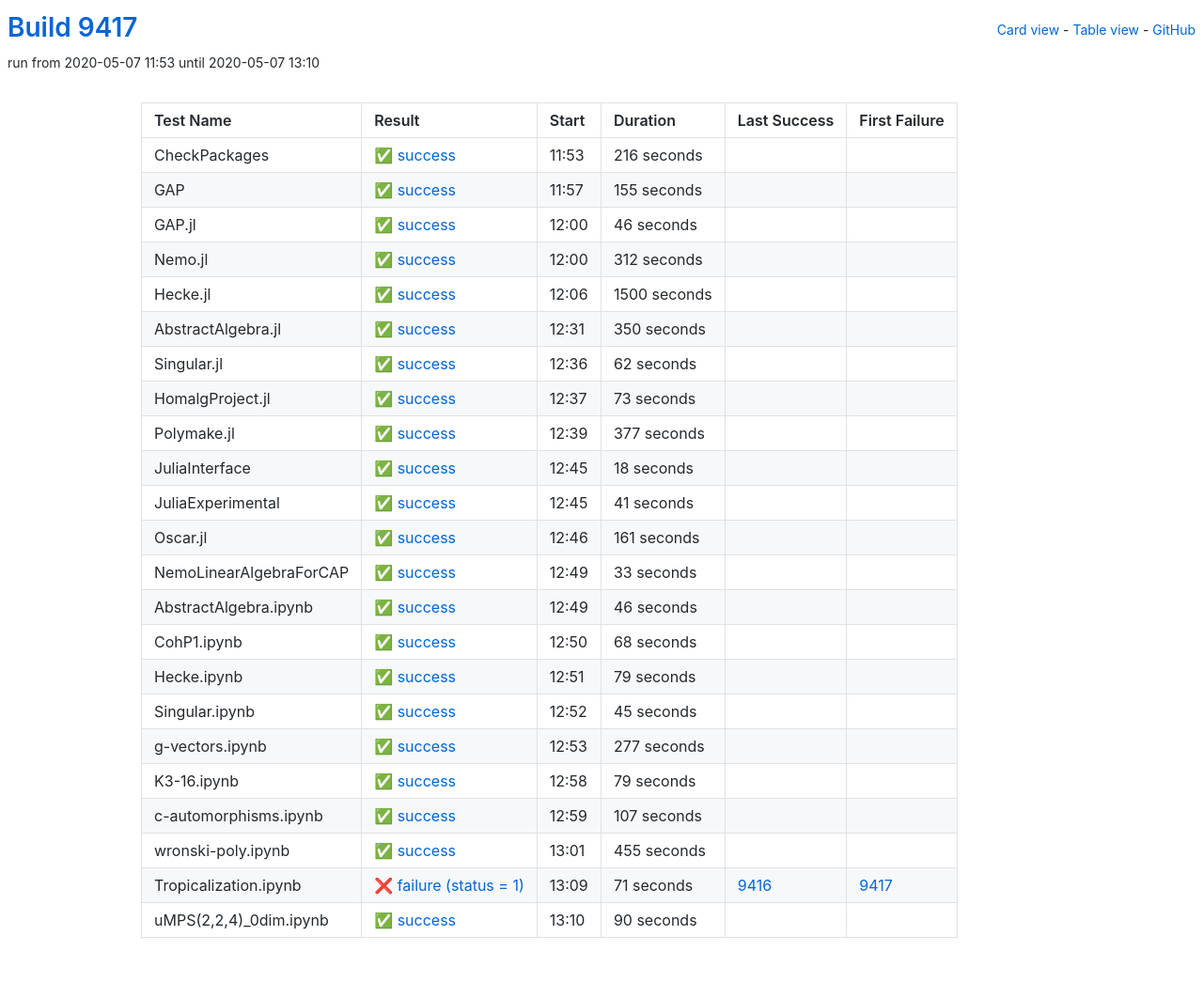
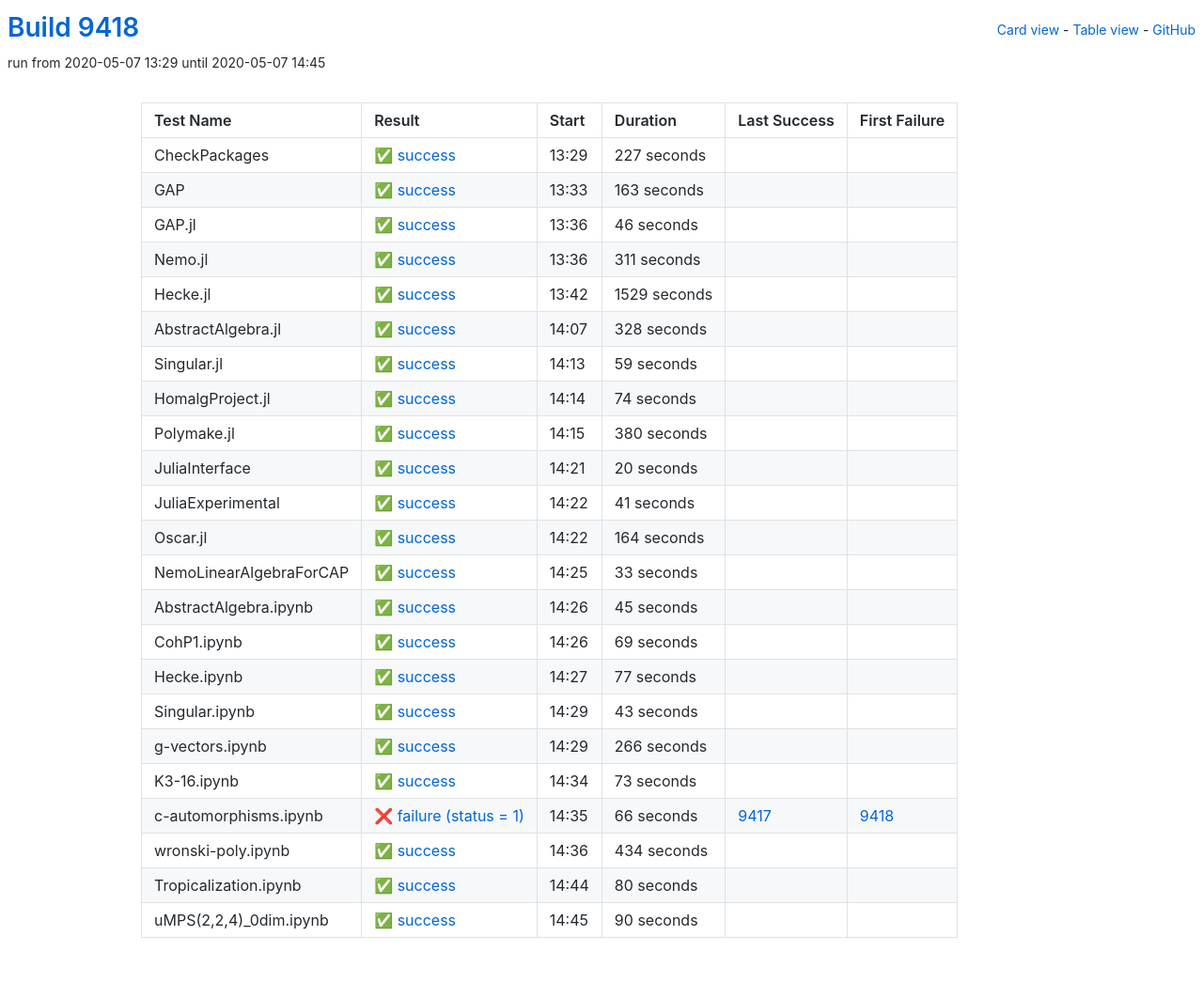
Before and after one commit to oscar-system/oscar-ci-status, a Jekyll site: the page built from table.html, in a window 1280 px wide. Shown: the whole page at 94% size. Built offline with Jekyll 4.4.1, drawn with Linux system fonts in a browser that asks for light colours.

Commit message:
Build 9418

```diff
--- a/_data/ci.yml
+++ b/_data/ci.yml
@@ -1,29 +1,29 @@
-build: 9417
-build_url: https://oscarci.mathematik.uni-kl.de/job/oscar/9417/
+build: 9418
+build_url: https://oscarci.mathematik.uni-kl.de/job/oscar/9418/
 job: oscar
 tests:
-- duration: 216
+- duration: 227
   exitcode: 0
   first_failure: false
   first_failure_url: null
   id: checkpackages
   last_success: false
   last_success_url: null
-  log: https://oscarci.mathematik.uni-kl.de/job/oscar/9417/artifact/logs/build-9417/CheckPackages.log
+  log: https://oscarci.mathematik.uni-kl.de/job/oscar/9418/artifact/logs/build-9418/CheckPackages.log
   name: CheckPackages
-  start: 2020-05-07 11:53
+  start: 2020-05-07 13:29
   status: success
   success: true
-- duration: 155
+- duration: 163
   exitcode: 0
   first_failure: false
   first_failure_url: null
   id: gap
   last_success: false
   last_success_url: null
-  log: https://oscarci.mathematik.uni-kl.de/job/oscar/9417/artifact/logs/build-9417/GAP.log
+  log: https://oscarci.mathematik.uni-kl.de/job/oscar/9418/artifact/logs/build-9418/GAP.log
   name: GAP
-  start: 2020-05-07 11:57
+  start: 2020-05-07 13:33
   status: success
   success: true
 - duration: 46
@@ -33,93 +33,93 @@ tests:
   id: gap-jl
   last_success: false
   last_success_url: null
-  log: https://oscarci.mathematik.uni-kl.de/job/oscar/9417/artifact/logs/build-9417/GAP.jl.log
+  log: https://oscarci.mathematik.uni-kl.de/job/oscar/9418/artifact/logs/build-9418/GAP.jl.log
   name: GAP.jl
-  start: 2020-05-07 12:00
+  start: 2020-05-07 13:36
   status: success
   success: true
-- duration: 312
+- duration: 311
   exitcode: 0
   first_failure: false
   first_failure_url: null
   id: nemo-jl
   last_success: false
   last_success_url: null
-  log: https://oscarci.mathematik.uni-kl.de/job/oscar/9417/artifact/logs/build-9417/Nemo.jl.log
+  log: https://oscarci.mathematik.uni-kl.de/job/oscar/9418/artifact/logs/build-9418/Nemo.jl.log
   name: Nemo.jl
-  start: 2020-05-07 12:00
+  start: 2020-05-07 13:36
   status: success
   success: true
-- duration: 1500
+- duration: 1529
   exitcode: 0
   first_failure: false
   first_failure_url: null
   id: hecke-jl
   last_success: false
   last_success_url: null
-  log: https://oscarci.mathematik.uni-kl.de/job/oscar/9417/artifact/logs/build-9417/Hecke.jl.log
+  log: https://oscarci.mathematik.uni-kl.de/job/oscar/9418/artifact/logs/build-9418/Hecke.jl.log
   name: Hecke.jl
-  start: 2020-05-07 12:06
+  start: 2020-05-07 13:42
   status: success
   success: true
-- duration: 350
+- duration: 328
   exitcode: 0
   first_failure: false
   first_failure_url: null
   id: abstractalgebra-jl
   last_success: false
   last_success_url: null
-  log: https://oscarci.mathematik.uni-kl.de/job/oscar/9417/artifact/logs/build-9417/AbstractAlgebra.jl.log
+  log: https://oscarci.mathematik.uni-kl.de/job/oscar/9418/artifact/logs/build-9418/AbstractAlgebra.jl.log
   name: AbstractAlgebra.jl
-  start: 2020-05-07 12:31
+  start: 2020-05-07 14:07
   status: success
   success: true
-- duration: 62
+- duration: 59
   exitcode: 0
   first_failure: false
   first_failure_url: null
   id: singular-jl
   last_success: false
   last_success_url: null
-  log: https://oscarci.mathematik.uni-kl.de/job/oscar/9417/artifact/logs/build-9417/Singular.jl.log
+  log: https://oscarci.mathematik.uni-kl.de/job/oscar/9418/artifact/logs/build-9418/Singular.jl.log
   name: Singular.jl
-  start: 2020-05-07 12:36
+  start: 2020-05-07 14:13
   status: success
   success: true
-- duration: 73
+- duration: 74
   exitcode: 0
   first_failure: false
   first_failure_url: null
   id: homalgproject-jl
   last_success: false
   last_success_url: null
-  log: https://oscarci.mathematik.uni-kl.de/job/oscar/9417/artifact/logs/build-9417/HomalgProject.jl.log
+  log: https://oscarci.mathematik.uni-kl.de/job/oscar/9418/artifact/logs/build-9418/HomalgProject.jl.log
   name: HomalgProject.jl
-  start: 2020-05-07 12:37
+  start: 2020-05-07 14:14
   status: success
   success: true
-- duration: 377
+- duration: 380
   exitcode: 0
   first_failure: false
   first_failure_url: null
   id: polymake-jl
   last_success: false
   last_success_url: null
-  log: https://oscarci.mathematik.uni-kl.de/job/oscar/9417/artifact/logs/build-9417/Polymake.jl.log
+  log: https://oscarci.mathematik.uni-kl.de/job/oscar/9418/artifact/logs/build-9418/Polymake.jl.log
   name: Polymake.jl
-  start: 2020-05-07 12:39
+  start: 2020-05-07 14:15
   status: success
   success: true
-- duration: 18
+- duration: 20
   exitcode: 0
   first_failure: false
   first_failure_url: null
   id: juliainterface
   last_success: false
   last_success_url: null
-  log: https://oscarci.mathematik.uni-kl.de/job/oscar/9417/artifact/logs/build-9417/JuliaInterface.log
+  log: https://oscarci.mathematik.uni-kl.de/job/oscar/9418/artifact/logs/build-9418/JuliaInterface.log
   name: JuliaInterface
-  start: 2020-05-07 12:45
+  start: 2020-05-07 14:21
   status: success
   success: true
 - duration: 41
@@ -129,21 +129,21 @@ tests:
   id: juliaexperimental
   last_success: false
   last_success_url: null
-  log: https://oscarci.mathematik.uni-kl.de/job/oscar/9417/artifact/logs/build-9417/JuliaExperimental.log
+  log: https://oscarci.mathematik.uni-kl.de/job/oscar/9418/artifact/logs/build-9418/JuliaExperimental.log
   name: JuliaExperimental
-  start: 2020-05-07 12:45
+  start: 2020-05-07 14:22
   status: success
   success: true
-- duration: 161
+- duration: 164
   exitcode: 0
   first_failure: false
   first_failure_url: null
   id: oscar-jl
   last_success: false
   last_success_url: null
-  log: https://oscarci.mathematik.uni-kl.de/job/oscar/9417/artifact/logs/build-9417/Oscar.jl.log
+  log: https://oscarci.mathematik.uni-kl.de/job/oscar/9418/artifact/logs/build-9418/Oscar.jl.log
   name: Oscar.jl
-  start: 2020-05-07 12:46
+  start: 2020-05-07 14:22
   status: success
   success: true
 - duration: 33
@@ -153,119 +153,119 @@ tests:
   id: nemolinearalgebraforcap
   last_success: false
   last_success_url: null
-  log: https://oscarci.mathematik.uni-kl.de/job/oscar/9417/artifact/logs/build-9417/NemoLinearAlgebraForCAP.log
+  log: https://oscarci.mathematik.uni-kl.de/job/oscar/9418/artifact/logs/build-9418/NemoLinearAlgebraForCAP.log
   name: NemoLinearAlgebraForCAP
-  start: 2020-05-07 12:49
+  start: 2020-05-07 14:25
   status: success
   success: true
-- duration: 46
+- duration: 45
   exitcode: 0
   first_failure: false
   first_failure_url: null
   id: abstractalgebra-ipynb
   last_success: false
   last_success_url: null
-  log: https://oscarci.mathematik.uni-kl.de/job/oscar/9417/artifact/logs/build-9417/AbstractAlgebra.ipynb.log
+  log: https://oscarci.mathematik.uni-kl.de/job/oscar/9418/artifact/logs/build-9418/AbstractAlgebra.ipynb.log
   name: AbstractAlgebra.ipynb
-  start: 2020-05-07 12:49
+  start: 2020-05-07 14:26
   status: success
   success: true
-- duration: 68
+- duration: 69
   exitcode: 0
   first_failure: false
   first_failure_url: null
   id: cohp1-ipynb
   last_success: false
   last_success_url: null
-  log: https://oscarci.mathematik.uni-kl.de/job/oscar/9417/artifact/logs/build-9417/CohP1.ipynb.log
+  log: https://oscarci.mathematik.uni-kl.de/job/oscar/9418/artifact/logs/build-9418/CohP1.ipynb.log
   name: CohP1.ipynb
-  start: 2020-05-07 12:50
+  start: 2020-05-07 14:26
   status: success
   success: true
-- duration: 79
+- duration: 77
   exitcode: 0
   first_failure: false
   first_failure_url: null
   id: hecke-ipynb
   last_success: false
   last_success_url: null
-  log: https://oscarci.mathematik.uni-kl.de/job/oscar/9417/artifact/logs/build-9417/Hecke.ipynb.log
+  log: https://oscarci.mathematik.uni-kl.de/job/oscar/9418/artifact/logs/build-9418/Hecke.ipynb.log
   name: Hecke.ipynb
-  start: 2020-05-07 12:51
+  start: 2020-05-07 14:27
   status: success
   success: true
-- duration: 45
+- duration: 43
   exitcode: 0
   first_failure: false
   first_failure_url: null
   id: singular-ipynb
   last_success: false
   last_success_url: null
-  log: https://oscarci.mathematik.uni-kl.de/job/oscar/9417/artifact/logs/build-9417/Singular.ipynb.log
+  log: https://oscarci.mathematik.uni-kl.de/job/oscar/9418/artifact/logs/build-9418/Singular.ipynb.log
   name: Singular.ipynb
-  start: 2020-05-07 12:52
+  start: 2020-05-07 14:29
   status: success
   success: true
-- duration: 277
+- duration: 266
   exitcode: 0
   first_failure: false
   first_failure_url: null
   id: g-vectors-ipynb
   last_success: false
   last_success_url: null
-  log: https://oscarci.mathematik.uni-kl.de/job/oscar/9417/artifact/logs/build-9417/g-vectors.ipynb.log
+  log: https://oscarci.mathematik.uni-kl.de/job/oscar/9418/artifact/logs/build-9418/g-vectors.ipynb.log
   name: g-vectors.ipynb
-  start: 2020-05-07 12:53
+  start: 2020-05-07 14:29
   status: success
   success: true
-- duration: 79
+- duration: 73
   exitcode: 0
   first_failure: false
   first_failure_url: null
   id: k3-16-ipynb
   last_success: false
   last_success_url: null
-  log: https://oscarci.mathematik.uni-kl.de/job/oscar/9417/artifact/logs/build-9417/K3-16.ipynb.log
+  log: https://oscarci.mathematik.uni-kl.de/job/oscar/9418/artifact/logs/build-9418/K3-16.ipynb.log
   name: K3-16.ipynb
-  start: 2020-05-07 12:58
+  start: 2020-05-07 14:34
   status: success
   success: true
-- duration: 107
-  exitcode: 0
-  first_failure: false
-  first_failure_url: null
+- duration: 66
+  exitcode: 1
+  first_failure: 9418
+  first_failure_url: https://oscarci.mathematik.uni-kl.de/job/oscar/9418/
   id: c-automorphisms-ipynb
-  last_success: false
-  last_success_url: null
-  log: https://oscarci.mathematik.uni-kl.de/job/oscar/9417/artifact/logs/build-9417/c-automorphisms.ipynb.log
+  last_success: 9417
+  last_success_url: https://oscarci.mathematik.uni-kl.de/job/oscar/9417/
+  log: https://oscarci.mathematik.uni-kl.de/job/oscar/9418/artifact/logs/build-9418/c-automorphisms.ipynb.log
   name: c-automorphisms.ipynb
-  start: 2020-05-07 12:59
-  status: success
-  success: true
-- duration: 455
+  start: 2020-05-07 14:35
+  status: failure
+  success: false
+- duration: 434
   exitcode: 0
   first_failure: false
   first_failure_url: null
   id: wronski-poly-ipynb
   last_success: false
   last_success_url: null
-  log: https://oscarci.mathematik.uni-kl.de/job/oscar/9417/artifact/logs/build-9417/wronski-poly.ipynb.log
+  log: https://oscarci.mathematik.uni-kl.de/job/oscar/9418/artifact/logs/build-9418/wronski-poly.ipynb.log
   name: wronski-poly.ipynb
-  start: 2020-05-07 13:01
+  start: 2020-05-07 14:36
   status: success
   success: true
-- duration: 71
-  exitcode: 1
-  first_failure: 9417
-  first_failure_url: https://oscarci.mathematik.uni-kl.de/job/oscar/9417/
+- duration: 80
+  exitcode: 0
+  first_failure: false
+  first_failure_url: null
   id: tropicalization-ipynb
-  last_success: 9416
-  last_success_url: https://oscarci.mathematik.uni-kl.de/job/oscar/9416/
-  log: https://oscarci.mathematik.uni-kl.de/job/oscar/9417/artifact/logs/build-9417/Tropicalization.ipynb.log
+  last_success: false
+  last_success_url: null
+  log: https://oscarci.mathematik.uni-kl.de/job/oscar/9418/artifact/logs/build-9418/Tropicalization.ipynb.log
   name: Tropicalization.ipynb
-  start: 2020-05-07 13:09
-  status: failure
-  success: false
+  start: 2020-05-07 14:44
+  status: success
+  success: true
 - duration: 90
   exitcode: 0
   first_failure: false
@@ -273,8 +273,8 @@ tests:
   id: umps-2-2-4-0dim-ipynb
   last_success: false
   last_success_url: null
-  log: https://oscarci.mathematik.uni-kl.de/job/oscar/9417/artifact/logs/build-9417/uMPS-2-2-4-_0dim.ipynb.log
+  log: https://oscarci.mathematik.uni-kl.de/job/oscar/9418/artifact/logs/build-9418/uMPS-2-2-4-_0dim.ipynb.log
   name: uMPS(2,2,4)_0dim.ipynb
-  start: 2020-05-07 13:10
+  start: 2020-05-07 14:45
   status: success
   success: true
```
Also changed, not shown: README.md.
